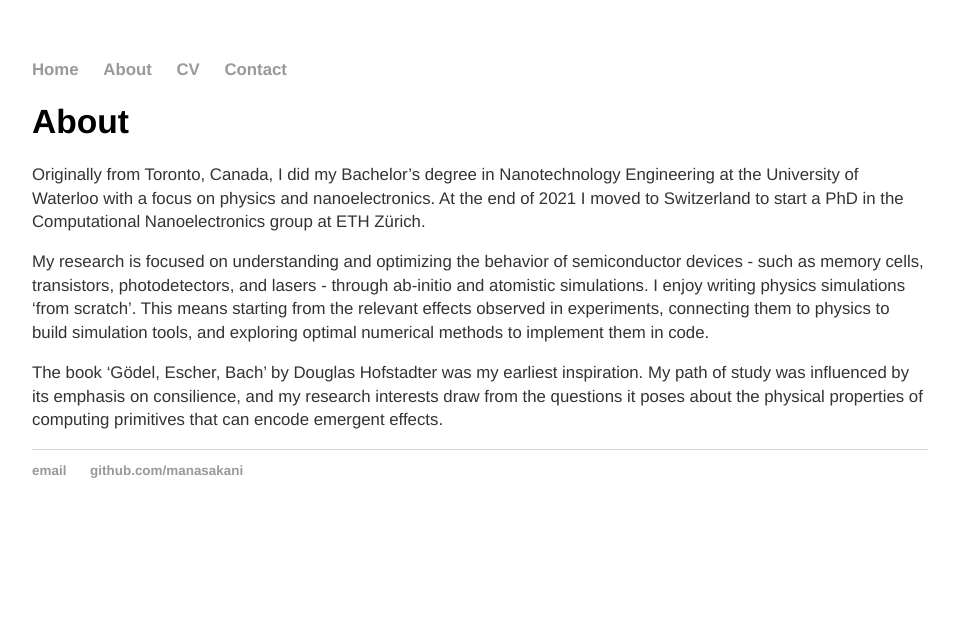
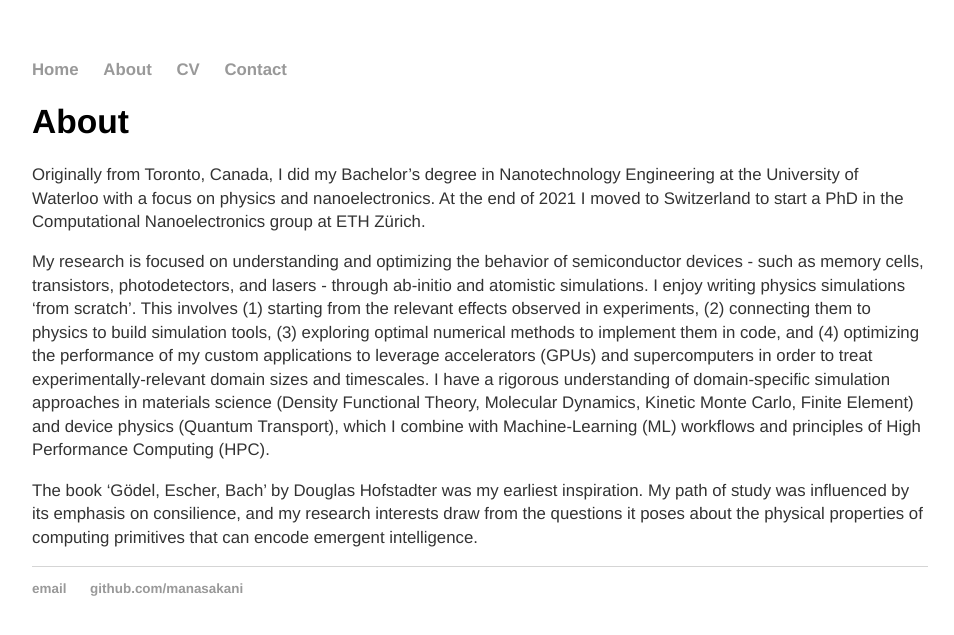
Before and after one commit to manasakani/manaskani.github.io, a Jekyll site: the page built from about/index.md, in a window 1280 px wide. Shown: the top 635 px of the page, without its empty margins (160-1114 px from the left). Built offline with Jekyll 4.4.1, drawn with Linux system fonts in a browser that asks for light colours.

Commit message:
Update index.md

```diff
--- a/about/index.md
+++ b/about/index.md
@@ -7,6 +7,6 @@ title: About
 
 Originally from Toronto, Canada, I did my Bachelor's degree in Nanotechnology Engineering at the University of Waterloo with a focus on physics and nanoelectronics. At the end of 2021 I moved to Switzerland to start a PhD in the Computational Nanoelectronics group at ETH Zürich.
 
-My research is focused on understanding and optimizing the behavior of semiconductor devices - such as memory cells, transistors, photodetectors, and lasers - through ab-initio and atomistic simulations. I enjoy writing physics simulations 'from scratch'. This means starting from the relevant effects observed in experiments, connecting them to physics to build simulation tools, and exploring optimal numerical methods to implement them in code.
+My research is focused on understanding and optimizing the behavior of semiconductor devices - such as memory cells, transistors, photodetectors, and lasers - through ab-initio and atomistic simulations. I enjoy writing physics simulations 'from scratch'. This involves (1) starting from the relevant effects observed in experiments, (2) connecting them to physics to build simulation tools, (3) exploring optimal numerical methods to implement them in code, and (4) optimizing the performance of my custom applications to leverage accelerators (GPUs) and supercomputers in order to treat experimentally-relevant domain sizes and timescales. I have a rigorous understanding of domain-specific simulation approaches in materials science (Density Functional Theory, Molecular Dynamics, Kinetic Monte Carlo, Finite Element) and device physics (Quantum Transport), which I combine with Machine-Learning (ML) workflows and principles of High Performance Computing (HPC).
 
-The book 'Gödel, Escher, Bach' by Douglas Hofstadter was my earliest inspiration. My path of study was influenced by its emphasis on consilience, and my research interests draw from the questions it poses about the physical properties of computing primitives that can encode emergent effects.
+The book 'Gödel, Escher, Bach' by Douglas Hofstadter was my earliest inspiration. My path of study was influenced by its emphasis on consilience, and my research interests draw from the questions it poses about the physical properties of computing primitives that can encode emergent intelligence.
```
